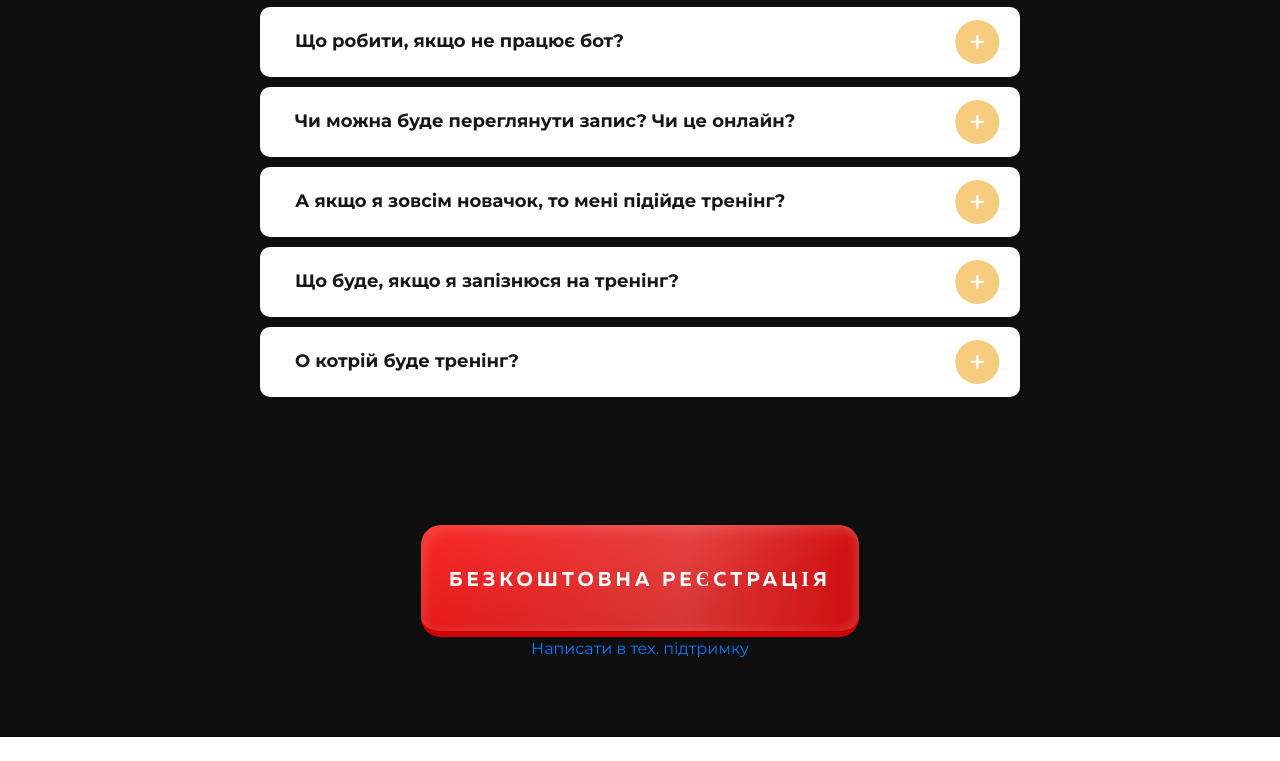
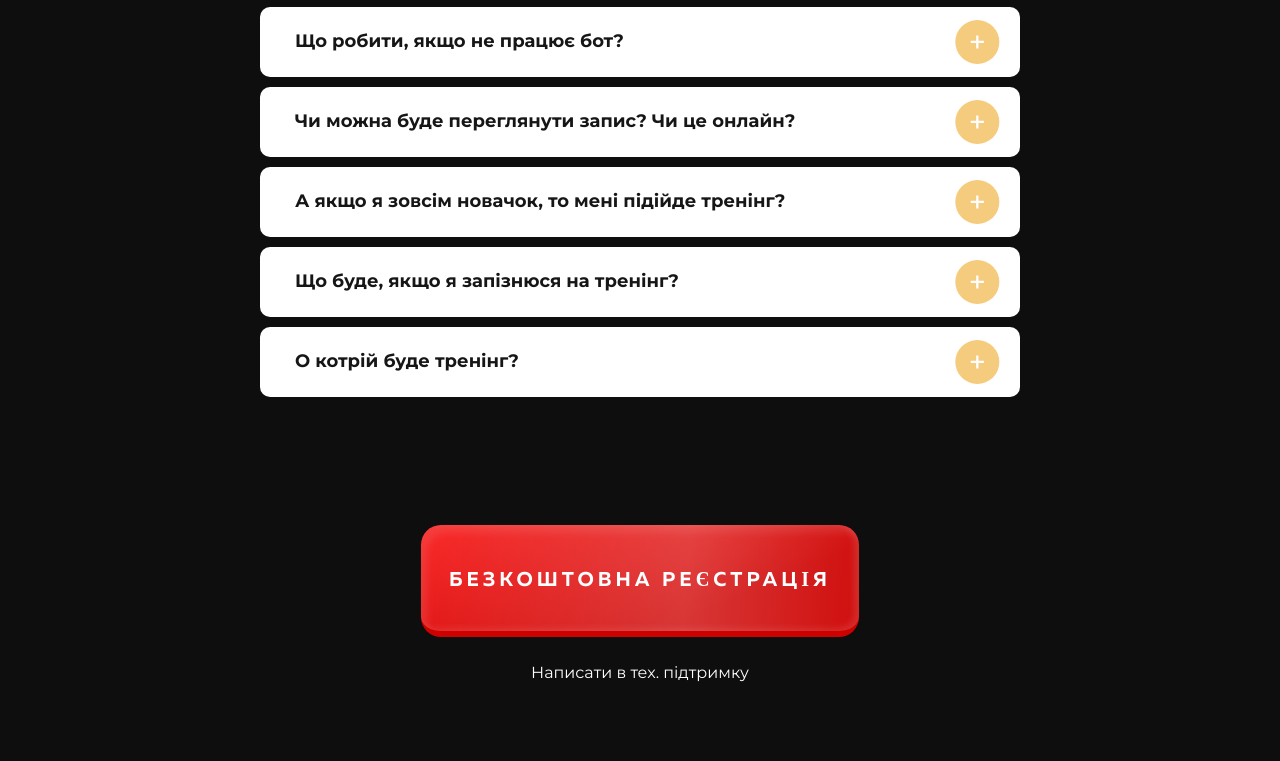
Before and after one commit to dgridchin/voloshyn_site_2, a website: page index.html in a window 1280 px wide. Shown: the part 7982-8743 px from the top of the page. Before the commit the page ends 8719 px from the top, so only its background shows below. Drawn offline with nearby package versions, Linux system fonts and the light colour scheme.

Commit message:
Update index.html

```diff
--- a/index.html
+++ b/index.html
@@ -745,7 +745,8 @@
         <div class="text-center mb-3">
             <a href="#registration" class="btn btn-primary text-white  js-create-order">Безкоштовна реєстрація</a>
             <br>
-            <a href="https://t.me/tehpodderzhka_voloshyn" target="_blank">Написати в тех. підтримку</a>
+            <br>
+            <a href="https://t.me/tehpodderzhka_voloshyn" target="_blank" class="text-white">Написати в тех. підтримку</a>
         </div>
 
 
```
